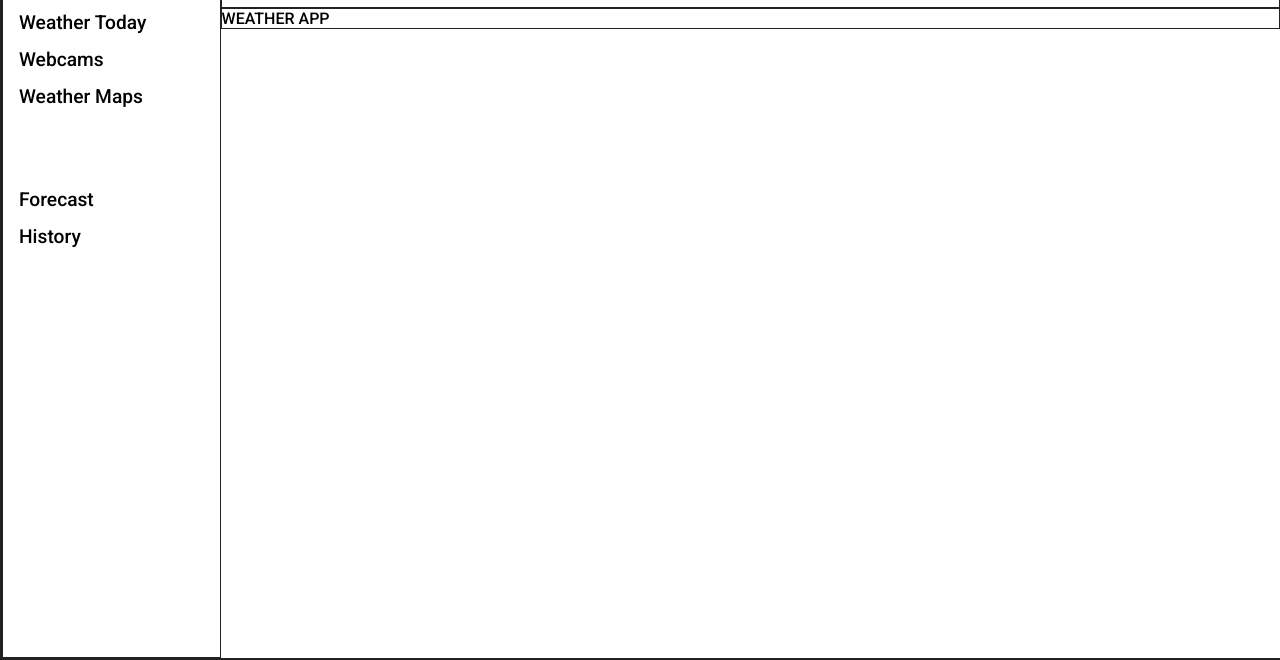
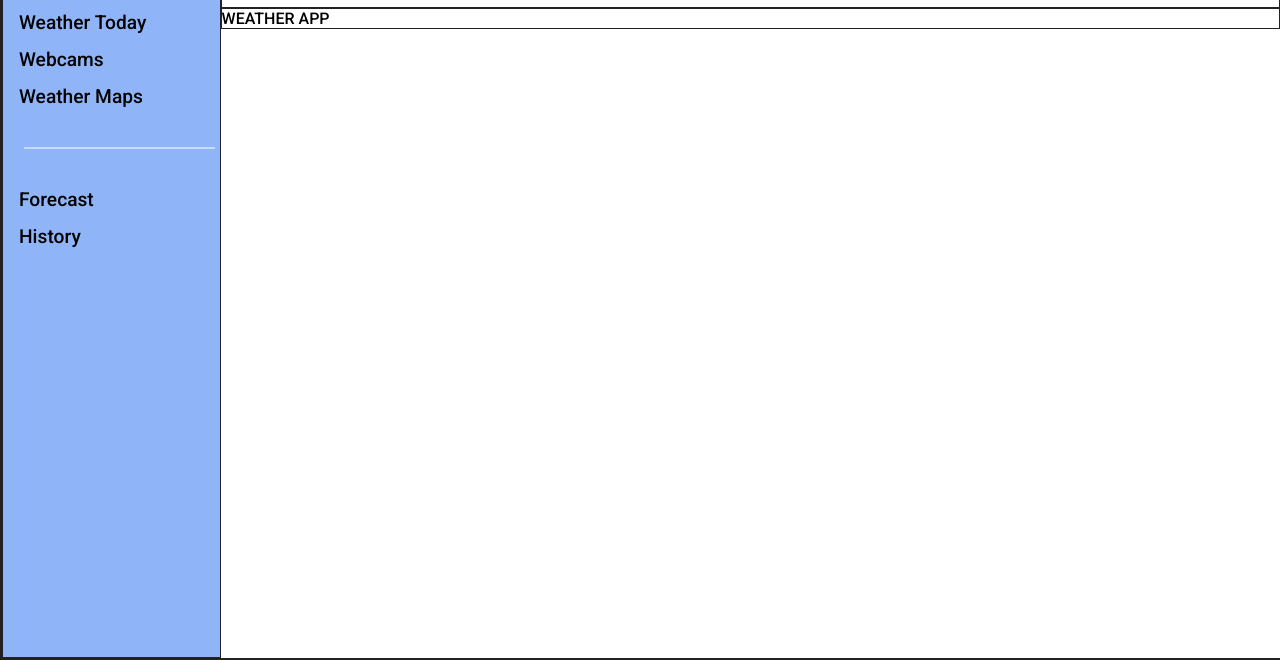
Before and after one commit to alyersin/Simple-Weather-App, a website: page index.html in a window 1280 px wide. Shown: the part 144-804 px from the top of the page. Drawn offline with nearby package versions, Linux system fonts and the light colour scheme.

Commit message:
Update index.css

```diff
--- a/index.css
+++ b/index.css
@@ -40,6 +40,7 @@ body,
 /* SIDEBAR */
 
 .sidebar {
+  background-color: #8fb5f8;
   width: 260px;
   height: 100vh;
   padding: 16px 0 0 16px;
```
